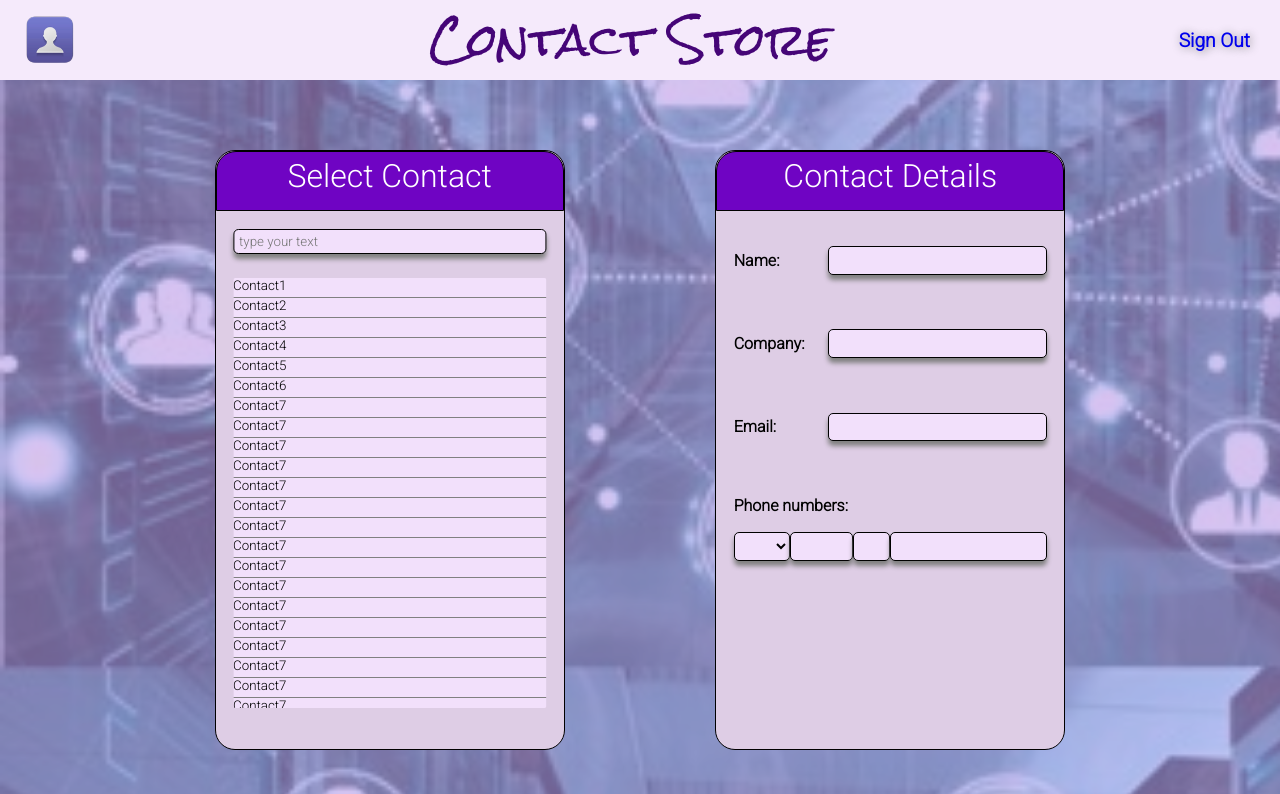
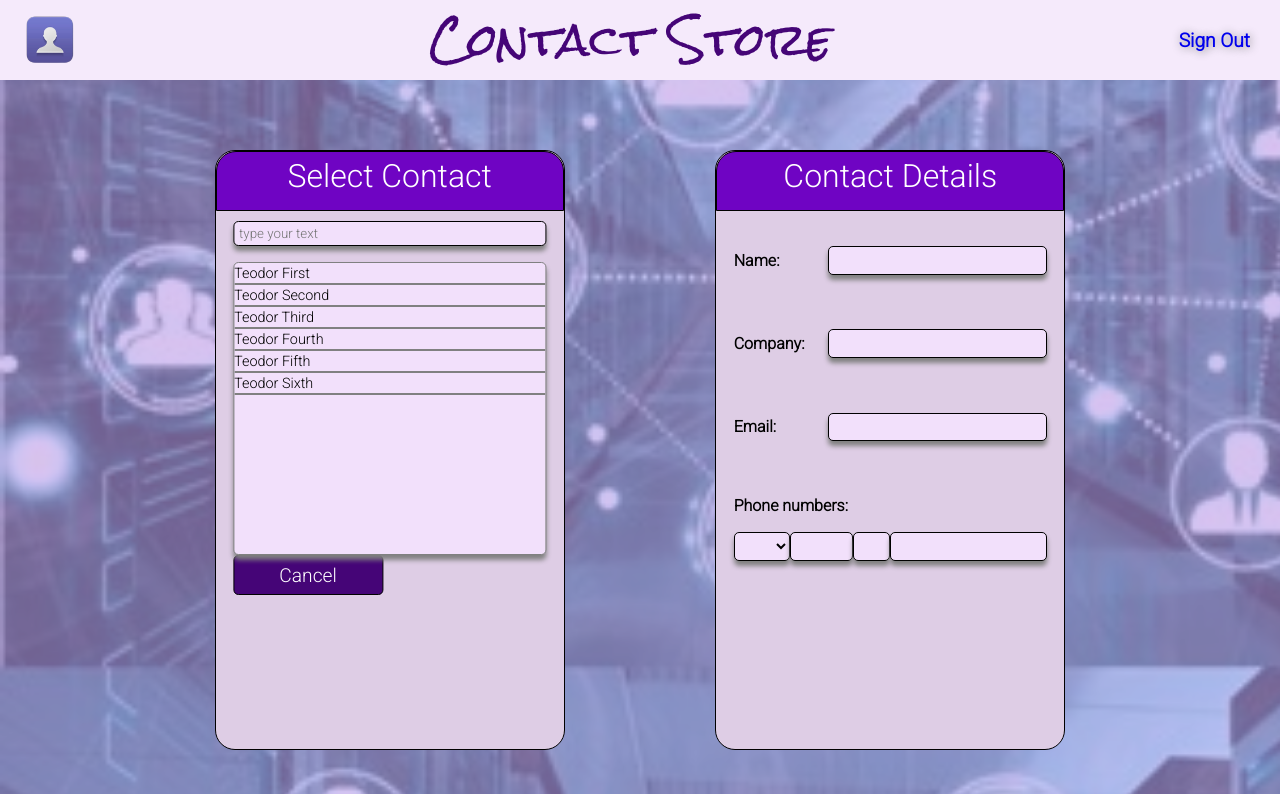
Before and after one commit to vikhulei/crm_v2, a React (Create React App) app: page /contactstore in a window 1280 px wide. Shown: the top 794 px of the page. Built offline with nearby package versions, Linux system fonts and the light colour scheme.

Commit message:
Contact List via radio buttons

```diff
--- a/src/App.js
+++ b/src/App.js
@@ -7,7 +7,9 @@ import ContactStore from "./pages/contactstore/ContactStore"
 import Protected from "./util/Protected"
 
 const App = () => {
+
   const [auth, setAuth] = useState(true)
+
   return (
     <>
       <Background/>
--- a/src/pages/contactstore/contactlist/ContactList.js
+++ b/src/pages/contactstore/contactlist/ContactList.js
@@ -1,18 +1,39 @@
-import {useState} from "react"
-import { DataBox, DataBoxNav } from "../../../components/ui/StyledComponents";
+import React, { useState, useEffect, useRef } from "react"
+import { DataBox, DataBoxNav, LargeButton } from "../../../components/ui/StyledComponents";
 import {
   DataWrapper,
   SearchField,
-  SelectWrapper,
   SelectList,
-  Option
+  OptionLabel,
+  OptionButton,
+  OptiontWrapper
 } from "./ContactListStyle";
+import Contacts from "./Contacts"
 
 const ContactDetails = () => {
-  const [backgroundColor, setBackgroundColor]= useState(false)
-  const changeOptionColor = () => {
-    setBackgroundColor(!backgroundColor)
+
+  const [optionValue, setOptionValue] = useState(false)
+  const [cancelled, setCancelled] = useState(false)
+  const selectRef = useRef()
+
+  const changeValue = (e) => {
+    setOptionValue(e.target.checked)
+    console.log("target", e.target.checked)
+    console.log("optionvalue", optionValue)
   }
+
+  const cancelButton = (e) => {
+    e.preventDefault()
+    setOptionValue(false)
+    selectRef.current.focus()
+    console.log("target", e.target.checked)
+    console.log("optionvalue", optionValue)
+    // setOptionValue(true)
+  }
+
+useEffect (() => {
+  selectRef.current.focus()
+}, [optionValue])
 
   return (
     <>
@@ -20,40 +41,24 @@ const ContactDetails = () => {
         <DataBoxNav>Select Contact</DataBoxNav>
         <DataWrapper>
           <SearchField type="text" placeholder="type your text" />
-          <SelectWrapper>
-            <SelectList size="4">
-              <Option>Contact1</Option>
-              <Option>Contact2</Option>
-              <Option>Contact3</Option>
-              <Option>Contact4</Option>
-              <Option>Contact5</Option>
-              <Option>Contact6</Option>
-              <Option>Contact7</Option>
-              <Option>Contact7</Option>
-              <Option>Contact7</Option>
-              <Option>Contact7</Option>
-              <Option>Contact7</Option>
-              <Option>Contact7</Option>
-              <Option>Contact7</Option>
-              <Option>Contact7</Option>
-              <Option>Contact7</Option>
-              <Option>Contact7</Option>
-              <Option>Contact7</Option>
-              <Option>Contact7</Option>
-              <Option>Contact7</Option>
-              <Option>Contact7</Option>
-              <Option>Contact7</Option>
-              <Option>Contact7</Option>
-              <Option>Contact7</Option>
-              <Option>Contact7</Option>
-              <Option>Contact7</Option>
-              <Option>Contact7</Option>
-              <Option>Contact7</Option>
-              <Option>Contact7</Option>
-              <Option>Contact7</Option>
-              <Option>Contact25</Option>
+            <SelectList>
+              {Contacts.map((val, ind) => {
+                return <OptiontWrapper key={ind}
+                >
+                <OptionButton type="radio"
+                name="contacts" id={val.id}
+                checked={optionValue}
+                onChange={changeValue}
+                // onClick={changeValue}
+                ref={selectRef}
+                 />
+                <OptionLabel>
+                    {val.contactName}
+                  </OptionLabel>
+                  </OptiontWrapper>
+              })}
             </SelectList>
-          </SelectWrapper>
+            <LargeButton onClick={cancelButton}>Cancel</LargeButton>
         </DataWrapper>
       </DataBox>
     </>
--- a/src/pages/contactstore/contactlist/ContactListStyle.js
+++ b/src/pages/contactstore/contactlist/ContactListStyle.js
@@ -1,11 +1,11 @@
 import styled from "styled-components";
 import { Input } from "../../../components/ui/StyledComponents";
 
-const DataWrapper = styled.form`
+const DataWrapper = styled.form `
   position: relative;
-  top: 3%;
+  margin-top: 3%;
   width: 90%;
-  height: 80%;
+  height: 70%;
   left: 50%;
   transform: translateX(-50%);
   display: flex;
@@ -13,44 +13,23 @@ const DataWrapper = styled.form`
 //   justify-content: space-between;
 `;
 
-const SearchField = styled(Input)`
+const SearchField = styled(Input) `
   width: 100%;
 `;
 
-const SelectWrapper = styled.div`
+const SelectList = styled.div `
   position: relative;
-  top: 5%;
+  margin-top: 5%;
   width: 100%;
-  height: 90%;
-//   overflow-y: scroll;
-//   scrollbar-color: red blue;
-//   background-color: #F2E0FB;
-`;
-
-const SelectList = styled.select`
-  position: relative;
-  width: 100%;
-  height: 100%;
-  overflow-y: hidden;
-  &:focus {
-    outline: none;
-  }
-  &:focus option:checked {
-    background: linear-gradient(0deg, #d29dfb 0%, #b153f9 100%);
-  }
-  border: none;
+  height: 70%;
+  border: 1px grey solid;
+  border-radius: 5px;
+  box-shadow: gray 0px 5px 5px;
   background-color: #F2E0FB;
   overflow-y: auto;
 
-  &:hover {
-      &::-webkit-scrollbar {
-          width: 10px;
-    }
-  }
-
   &::-webkit-scrollbar {
-    width: 5px;
-    transition: width 5s;
+    width: 15px;
   }
 
   &::-webkit-scrollbar-track {
@@ -63,15 +42,34 @@ const SelectList = styled.select`
     -webkit-border-radius: 10px;
     border-radius: 10px;
   }
-
+`
+const OptiontWrapper = styled.div `
+  position: relative;
+  width: 100%;
 `;
 
-const Option = styled.option`
-    border-bottom: 1px grey solid;
-    height: 20px;
-    &:checked {
-      background-color: transparent;
-    }
+const OptionLabel = styled.label `
+height: 7px;
+font-size: 0.9rem;
+padding: 10px 0;
+display: flex;
+align-items: center;
+border-bottom: 2px grey solid;
 `
 
-export { DataWrapper, SearchField, SelectWrapper, SelectList, Option };
+const OptionButton = styled.input `
+  position: absolute;
+  opacity: 0;
+  width: 100%;
+  height: 100%;
+  &:checked + ${OptionLabel} {
+    background-color: #d29dfb;
+  }
+`
+
+
+export { DataWrapper, SearchField, SelectList, OptiontWrapper, OptionLabel, OptionButton };
+
+// &:checked + ${OptionLabel} {
+//   background-color: red;
+// }
--- a/src/pages/contactstore/contactlist/Contacts.js
+++ b/src/pages/contactstore/contactlist/Contacts.js
@@ -78,3 +78,5 @@ const Contacts = [
     primaryEmailAddress: "6@email.com"
   }
 ];
+
+export default Contacts
```
